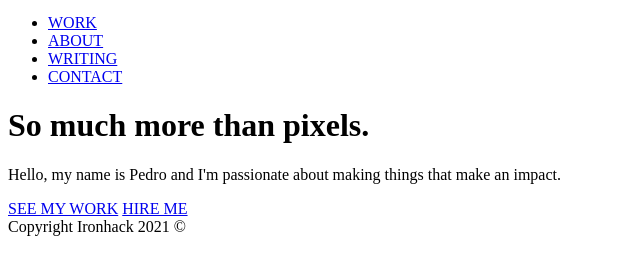
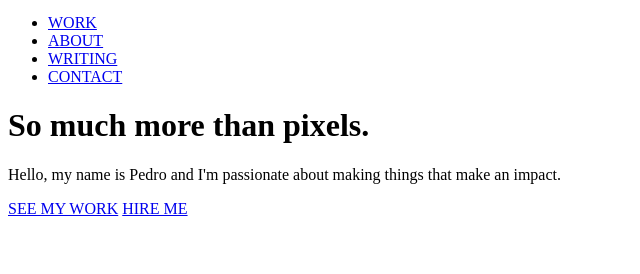
Before and after one commit to rschpdr/47-html-intro, a plain HTML site: page index.html in a window 1280 px wide. Shown: the part 54-328 px from the top of the page, without its empty margins (0-640 px from the left). Drawn offline with Linux system fonts and the light colour scheme.

Commit message:
deleted footer again

```diff
--- a/index.html
+++ b/index.html
@@ -34,6 +34,5 @@
       <a href="/work">SEE MY WORK</a>
       <a href="/contact">HIRE ME</a>
     </main>
-    <footer><span>Copyright Ironhack 2021 &copy;</span></footer>
   </body>
 </html>
```
